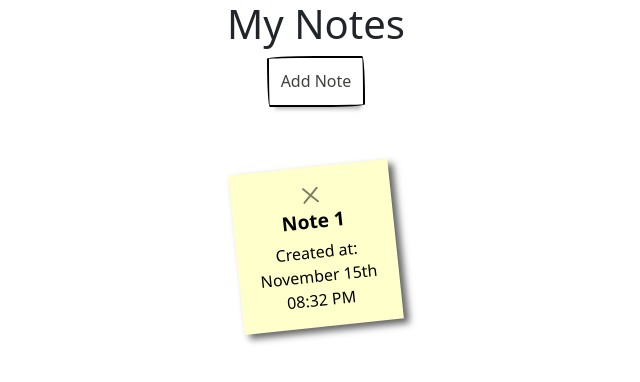
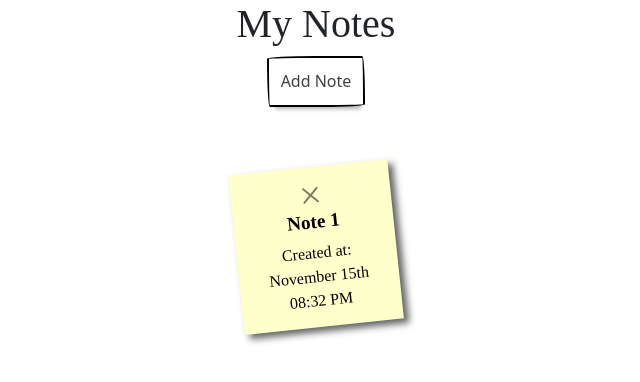
Before and after one commit to mark-itc/react---notes-app-meitalmishni, a React (Create React App) app: page / in a window 1280 px wide. Both pictures are taken after a click on the button "Add Note". Shown: the top 382 px of the page, without its empty margins (324-964 px from the left). Built offline with nearby package versions, Linux system fonts and the light colour scheme.

Commit message:
update style

```diff
--- a/src/App.css
+++ b/src/App.css
@@ -39,7 +39,7 @@
 }
 
 
-body {
+h1 {
   font-family: cursive;
 }
 
--- a/src/components/Note.jsx
+++ b/src/components/Note.jsx
@@ -21,7 +21,7 @@ function Note(props) {
     return (
         <>
             <div className="note" onClick={() => handleShow()}>
-                <CloseButton className="delete-note" onClick={handleClick} />
+                <CloseButton onClick={handleClick} />
                 <h2 className="note-title">{title}</h2>
                 <p className="note-text">Created at: {date}</p>
             </div>
--- a/src/styles/Note.css
+++ b/src/styles/Note.css
@@ -6,9 +6,9 @@
     padding: 1em;
     box-shadow: 5px 5px 7px rgba(33, 33, 33, .7);
     transform: rotate(-6deg);
-    /* transition: transform .15s linear; */
     border: none;
     margin: 10px;
+    font-family: cursive;
 }
 
 .note:hover,
@@ -17,9 +17,14 @@
     transform: scale(1.25);
     position: relative;
     z-index: 3;
+    cursor: pointer;
 }
 
 .note .note-title {
     font-weight: bold;
     font-size: 1.2rem;
 }
+
+.note .note-text {
+    font-size: 1rem;
+}
```
